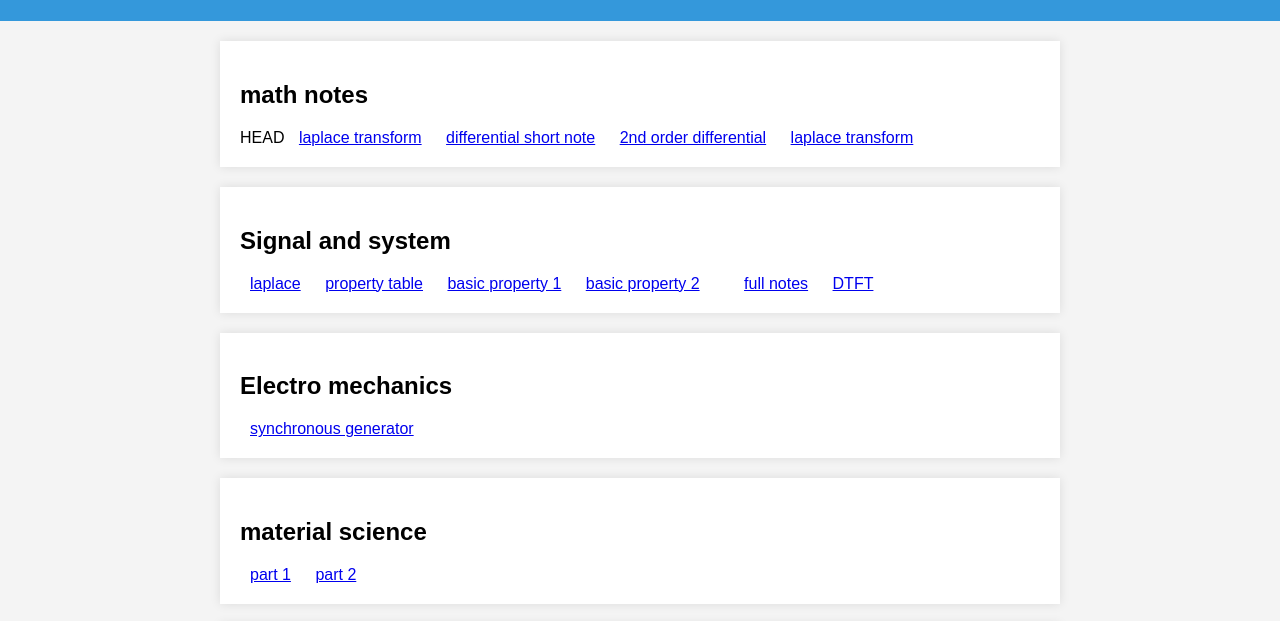
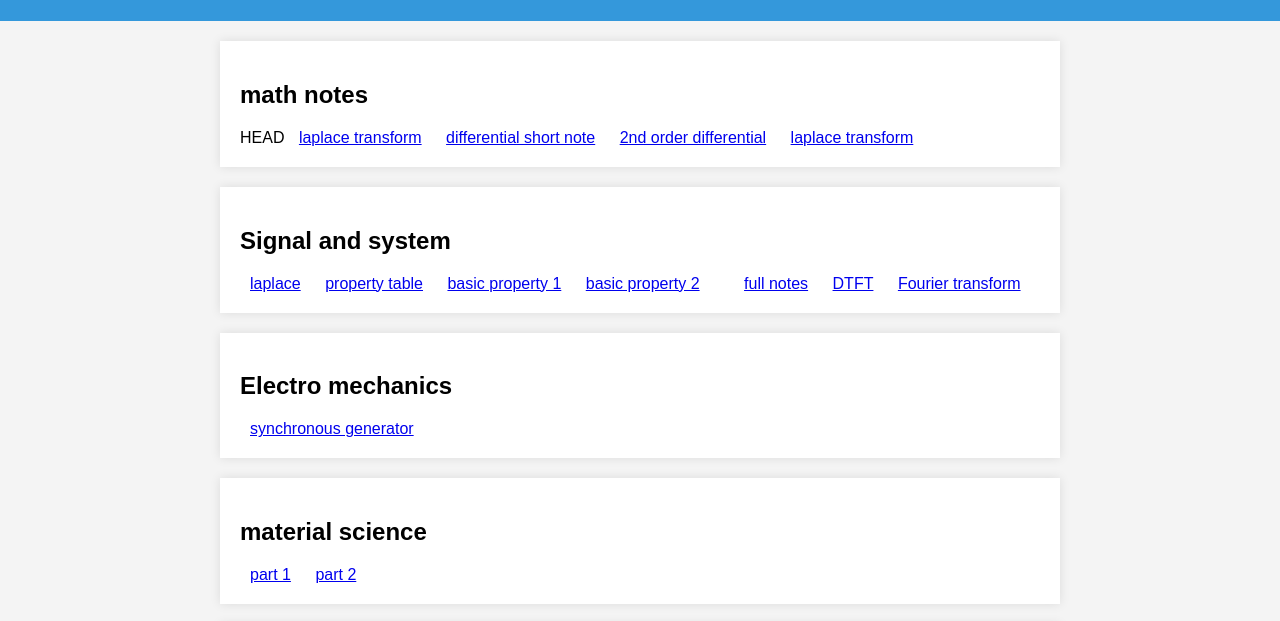
Before and after one commit to nakulgprbs/Mr.-iittian-notes, a plain HTML site: page index.html in a window 1280 px wide. Shown: the part 99-720 px from the top of the page. Drawn offline with Linux system fonts and the light colour scheme.

Commit message:
Update index.html

```diff
--- a/index.html
+++ b/index.html
@@ -32,6 +32,8 @@
       <a target="_blank" href="z transform.pdf"></a>
       <a target="_blank" href="full notes signal and system.pdf">full notes</a>
       <a target="_blank" href="DTFT.pdf">DTFT</a>
+      <a target="_blank" href="Fourier series hand written notes.pdf">Fourier transform</a>
+
     </section>
     <section>
       <h2>Electro mechanics</h2>
```
